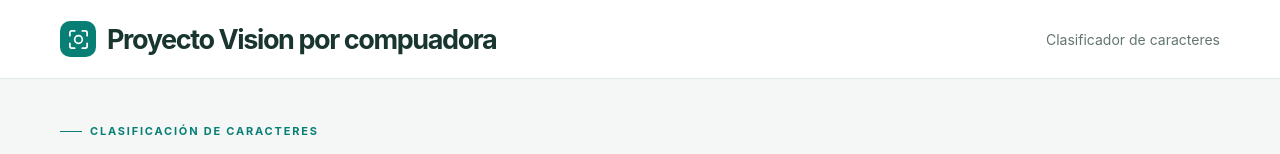
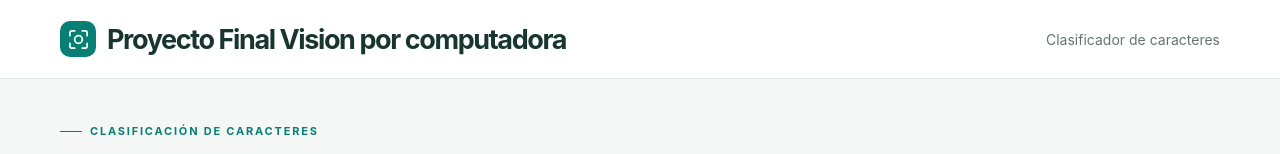
Before and after one commit to JenniferBayona/clasificador-caracteres, a plain HTML site: page index.html in a window 1280 px wide. Shown: the top 154 px of the page. Drawn offline with Linux system fonts and the light colour scheme.

Commit message:
Update project name in header for clarity

```diff
--- a/index.html
+++ b/index.html
@@ -27,11 +27,11 @@
   <header class="site-header">
     <div class="header-inner">
       <a class="brand" href="./"
-         aria-label="Proyecto Vision por compuadora, inicio">
+         aria-label="Proyecto Final Vision por computadora, inicio">
         <span class="brand-mark">
           <svg class="icon"><use href="#i-focus"/></svg>
         </span>
-        <span>Proyecto Vision por compuadora</span>
+        <span>Proyecto Final Vision por computadora</span>
       </a>
 
       <div class="header-right">
```
